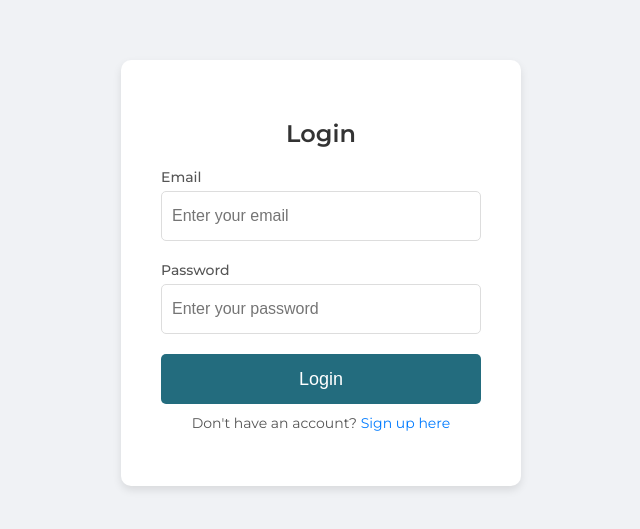
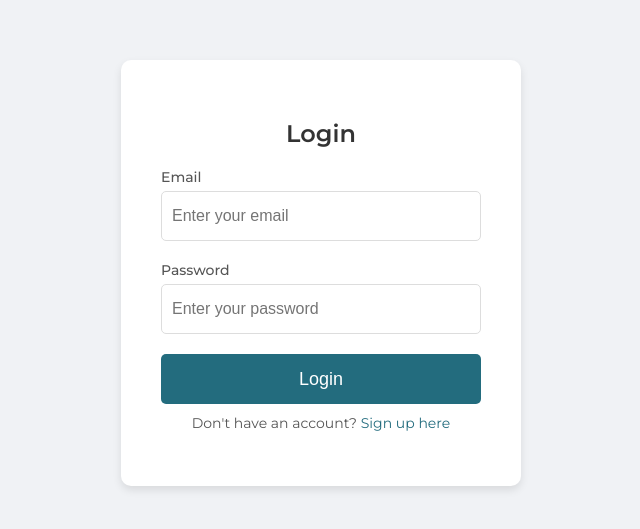
Before and after one commit to ikbal-hussain/Real-Estate-Accomodation, a React (Vite) app in the folder real_estate_app/: page /login in a window 1280 px wide. Shown: the part 127-656 px from the top of the page, without its empty margins (319-959 px from the left). Built offline with nearby package versions, Linux system fonts and the light colour scheme.

Commit message:
issues fixed4

```diff
--- a/real_estate_app/src/components/Featured.jsx
+++ b/real_estate_app/src/components/Featured.jsx
@@ -145,7 +145,9 @@ const priceStyle = {
     // fontSize: '1rem',
     // color: '#888',
     fontWeight: "bold",
-    color: "violet"
+    color: "#236c7e",
+
+
 };
 
 const descriptionStyle = {
--- a/real_estate_app/src/styles/auth.css
+++ b/real_estate_app/src/styles/auth.css
@@ -70,7 +70,7 @@
 }
 
 .auth-form a {
-  color: #007bff;
+  color:  #236c7e;
   text-decoration: none;
 }
 
```
Also changed, not shown: 1 other file (tests, documents, lock files or other folders).
